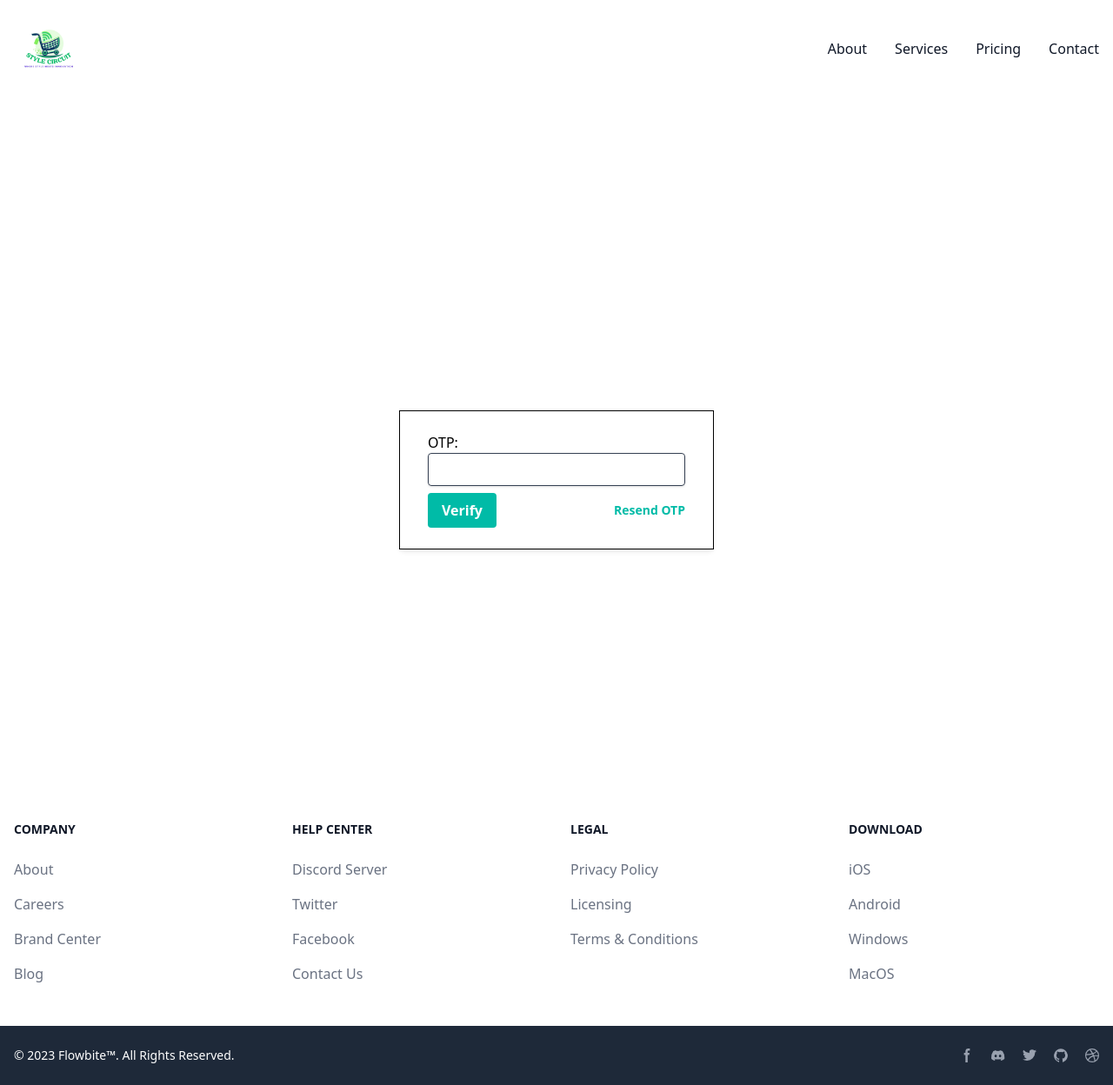
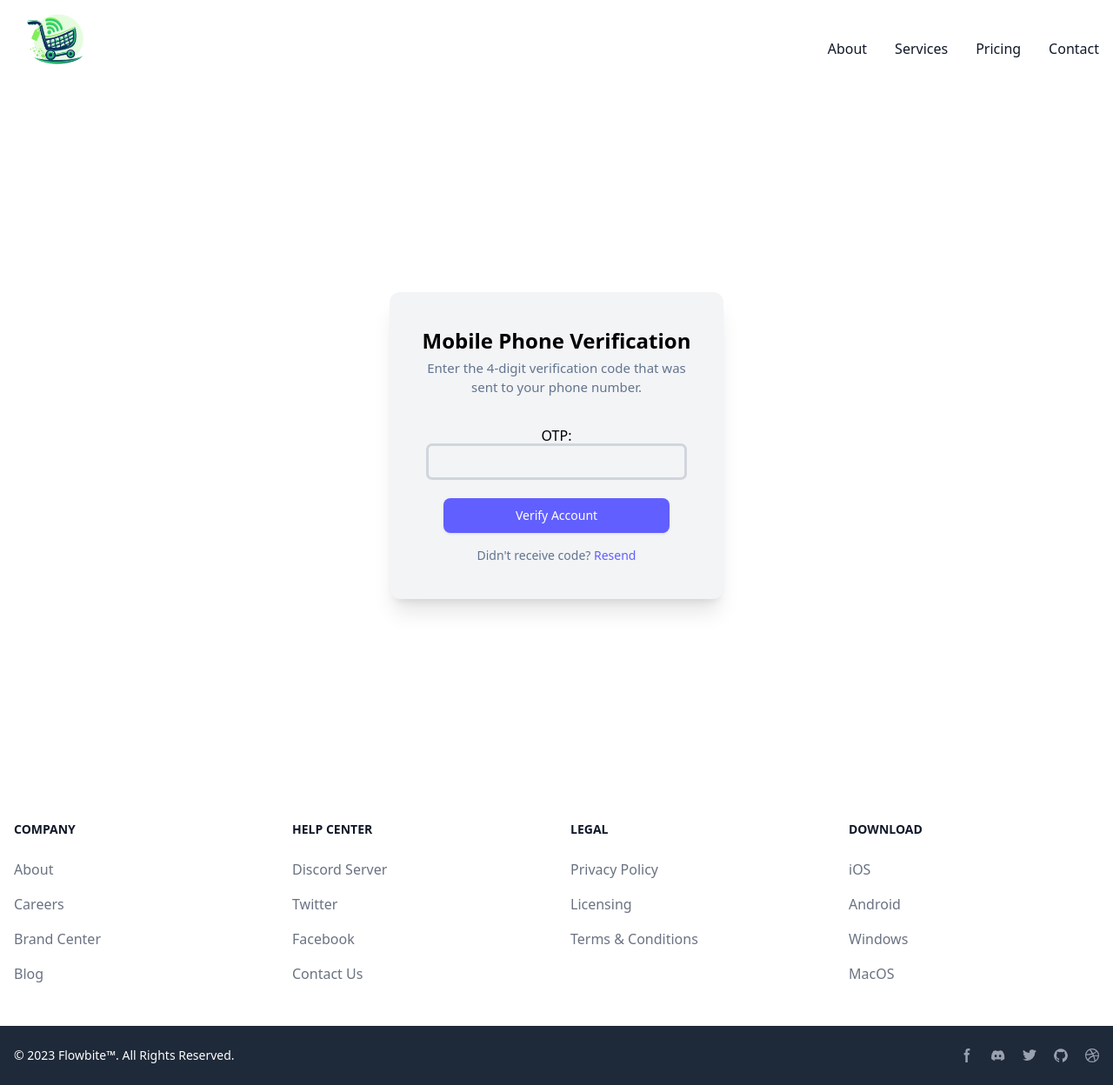
Before and after one commit to myselfanandvp/style_circuit, a Django app: page /user/otp/ in a window 1280 px wide. Shown: the whole page at 87% size. Run offline with Django 5.2, Linux system fonts and the light colour scheme; some libraries are stand-ins or nearby versions.

Commit message:
added otp verification and reset password page

```diff
--- a/templates/loginview.html
+++ b/templates/loginview.html
@@ -29,7 +29,7 @@
             </button>
         </div>
 
-      <div class="my-5 w-full">
+      <div class="my-5 w-full shadow-md">
             <a href="#"
                 class="flex items-center justify-center gap-3 w-full px-4 py-2 border border-gray-300 rounded-lg shadow hover:bg-gray-100 transition duration-300 ease-in-out cursor-pointer">
                 <img src="{% static 'icons/icons8-google.svg' %}" class="w-6 h-6" alt="Google Icon" />
--- a/templates/navbar.html
+++ b/templates/navbar.html
@@ -3,7 +3,7 @@
 <nav class="bg-white border-gray-200 dark:bg-gray-900">
   <div class="max-w-screen-xl flex flex-wrap items-center justify-between mx-auto p-4">
     <a href="{%url 'home_url'%}" class="flex items-center space-x-3 rtl:space-x-reverse">
-        <img src="{% static 'icons/18Sep24_Free_Upload__3_-removebg-preview.png' %}" class="h-20" alt="Flowbite Logo" />
+        <img src="{% static 'icons/icon.png' %}" class="h-20" alt="Flowbite Logo" />
         <span class="self-center text-2xl font-semibold whitespace-nowrap dark:text-white"></span>
     </a>
     <button data-collapse-toggle="navbar-default" type="button" class="inline-flex items-center p-2 w-10 h-10 justify-center text-sm text-gray-500 rounded-lg md:hidden hover:bg-gray-100 focus:outline-none focus:ring-2 focus:ring-gray-200 dark:text-gray-400 dark:hover:bg-gray-700 dark:focus:ring-gray-600" aria-controls="navbar-default" aria-expanded="false">
--- a/templates/signupview.html
+++ b/templates/signupview.html
@@ -33,7 +33,7 @@
                 Submit
             </button>
         </div>
-        <div class="my-5 w-full">
+        <div class="my-5 w-full shadow-md">
             <a href="#"
                 class="flex items-center justify-center gap-3 w-full px-4 py-2 border border-gray-300 rounded-lg shadow hover:bg-gray-100 transition duration-300 ease-in-out cursor-pointer">
                 <img src="{% static 'icons/icons8-google.svg' %}" class="w-6 h-6" alt="Google Icon" />
--- a/templates/verifyotp.html
+++ b/templates/verifyotp.html
@@ -3,21 +3,23 @@
 
 
 {%block content%}
-<div class="max-w-md mx-auto border mt-20">
-    <form class="bg-white shadow-md rounded px-8 py-6">
-        {%csrf_token%}
-        {{form}}
-        <div class="flex items-center justify-between">
-            <button
-                class="bg-teal-500 hover:bg-teal-700 text-white font-bold py-2 px-4 rounded focus:outline-none focus:shadow-outline"
-                type="button">
-                Verify
-            </button>
-            <a class="inline-block align-baseline font-bold text-sm text-teal-500 hover:text-teal-800" href="#">
-                Resend OTP
-            </a>
+<div class="max-w-sm mx-auto text-center bg-gray-100 px-4  sm:px-8 py-10 rounded-xl shadow-xl">
+    <header class="mb-8">
+        <h1 class="text-2xl font-bold mb-1">Mobile Phone Verification</h1>
+        <p class="text-[15px] text-slate-500">Enter the 4-digit verification code that was sent to your phone number.</p>
+    </header>
+    <form id="otp-form" method="post">
+        {% csrf_token %}
+        <div class="flex items-center justify-center">
+            {{form}}
+        </div>
+        <div class="max-w-[260px] mx-auto mt-4">
+            <button type="submit"
+                class="w-full inline-flex justify-center whitespace-nowrap rounded-lg bg-indigo-500 px-3.5 py-2.5 text-sm font-medium text-white shadow-sm shadow-indigo-950/10 hover:bg-indigo-600 focus:outline-none focus:ring focus:ring-indigo-300 focus-visible:outline-none focus-visible:ring focus-visible:ring-indigo-300 transition-colors duration-150">Verify
+                Account</button>
         </div>
     </form>
+    <div class="text-sm text-slate-500 mt-4">Didn't receive code? <a class="font-medium text-indigo-500 hover:text-indigo-600" href="#0">Resend</a></div>
 </div>
 
 
--- a/theme/static/css/dist/styles.css
+++ b/theme/static/css/dist/styles.css
@@ -9,6 +9,8 @@
     --font-mono: ui-monospace, SFMono-Regular, Menlo, Monaco, Consolas, "Liberation Mono",
       "Courier New", monospace;
     --color-red-500: oklch(63.7% 0.237 25.331);
+    --color-amber-100: oklch(96.2% 0.059 95.617);
+    --color-amber-200: oklch(92.4% 0.12 95.746);
     --color-teal-500: oklch(70.4% 0.14 182.503);
     --color-teal-700: oklch(51.1% 0.096 186.391);
     --color-teal-800: oklch(43.7% 0.078 188.216);
@@ -18,6 +20,16 @@
     --color-blue-600: oklch(54.6% 0.245 262.881);
     --color-blue-700: oklch(48.8% 0.243 264.376);
     --color-blue-800: oklch(42.4% 0.199 265.638);
+    --color-indigo-100: oklch(93% 0.034 272.788);
+    --color-indigo-300: oklch(78.5% 0.115 274.713);
+    --color-indigo-400: oklch(67.3% 0.182 276.935);
+    --color-indigo-500: oklch(58.5% 0.233 277.117);
+    --color-indigo-600: oklch(51.1% 0.262 276.966);
+    --color-indigo-950: oklch(25.7% 0.09 281.288);
+    --color-slate-100: oklch(96.8% 0.007 247.896);
+    --color-slate-200: oklch(92.9% 0.013 255.508);
+    --color-slate-500: oklch(55.4% 0.046 257.417);
+    --color-slate-900: oklch(20.8% 0.042 265.755);
     --color-gray-50: oklch(98.5% 0.002 247.839);
     --color-gray-100: oklch(96.7% 0.003 264.542);
     --color-gray-200: oklch(92.8% 0.006 264.531);
@@ -28,6 +40,7 @@
     --color-gray-700: oklch(37.3% 0.034 259.733);
     --color-gray-800: oklch(27.8% 0.033 256.848);
     --color-gray-900: oklch(21% 0.034 264.665);
+    --color-black: #000;
     --color-white: #fff;
     --spacing: 0.25rem;
     --breakpoint-sm: 40rem;
@@ -35,7 +48,7 @@
     --container-sm: 24rem;
     --container-md: 28rem;
     --container-lg: 32rem;
-    --container-4xl: 56rem;
+    --container-3xl: 48rem;
     --text-xs: 0.75rem;
     --text-xs--line-height: calc(1 / 0.75);
     --text-sm: 0.875rem;
@@ -47,13 +60,14 @@
     --font-weight-medium: 500;
     --font-weight-semibold: 600;
     --font-weight-bold: 700;
+    --font-weight-extrabold: 800;
     --tracking-normal: 0em;
     --leading-tight: 1.25;
     --leading-normal: 1.5;
     --radius-sm: 0.25rem;
-    --radius-md: 0.375rem;
     --radius-lg: 0.5rem;
-    --radius-3xl: 1.5rem;
+    --radius-xl: 0.75rem;
+    --radius-2xl: 1rem;
     --ease-in-out: cubic-bezier(0.4, 0, 0.2, 1);
     --default-transition-duration: 150ms;
     --default-transition-timing-function: cubic-bezier(0.4, 0, 0.2, 1);
@@ -287,8 +325,8 @@
   .mb-6 {
     margin-bottom: calc(var(--spacing) * 6);
   }
-  .ml-4 {
-    margin-left: calc(var(--spacing) * 4);
+  .mb-8 {
+    margin-bottom: calc(var(--spacing) * 8);
   }
   .block {
     display: block;
@@ -377,14 +400,47 @@
   .w-full {
     width: 100%;
   }
+  .w-lg {
+    width: var(--container-lg);
+  }
+  .w-max {
+    width: max-content;
+  }
+  .w-md {
+    width: var(--container-md);
+  }
   .w-screen {
     width: 100vw;
+  }
+  .w-sm {
+    width: var(--container-sm);
+  }
+  .max-w-3xl {
+    max-width: var(--container-3xl);
+  }
+  .max-w-80 {
+    max-width: calc(var(--spacing) * 80);
+  }
+  .max-w-100 {
+    max-width: calc(var(--spacing) * 100);
+  }
+  .max-w-\[260px\] {
+    max-width: 260px;
+  }
+  .max-w-full {
+    max-width: 100%;
   }
   .max-w-lg {
     max-width: var(--container-lg);
   }
+  .max-w-max {
+    max-width: max-content;
+  }
   .max-w-md {
     max-width: var(--container-md);
+  }
+  .max-w-screen {
+    max-width: 100vw;
   }
   .max-w-screen-xl {
     max-width: var(--breakpoint-xl);
@@ -450,15 +500,26 @@
   .rounded-lg {
     border-radius: var(--radius-lg);
   }
-  .rounded-md {
-    border-radius: var(--radius-md);
-  }
   .rounded-sm {
     border-radius: var(--radius-sm);
+  }
+  .rounded-xl {
+    border-radius: var(--radius-xl);
   }
   .border {
     border-style: var(--tw-border-style);
     border-width: 1px;
+  }
+  .border-0 {
+    border-style: var(--tw-border-style);
+    border-width: 0px;
+  }
+  .border-solid {
+    --tw-border-style: solid;
+    border-style: solid;
+  }
+  .border-amber-200 {
+    border-color: var(--color-amber-200);
   }
   .border-gray-100 {
     border-color: var(--color-gray-100);
@@ -484,8 +551,26 @@
   .bg-gray-100 {
     background-color: var(--color-gray-100);
   }
+  .bg-gray-200 {
+    background-color: var(--color-gray-200);
+  }
+  .bg-gray-300 {
+    background-color: var(--color-gray-300);
+  }
+  .bg-gray-500 {
+    background-color: var(--color-gray-500);
+  }
+  .bg-gray-600 {
+    background-color: var(--color-gray-600);
+  }
   .bg-gray-800 {
     background-color: var(--color-gray-800);
+  }
+  .bg-indigo-500 {
+    background-color: var(--color-indigo-500);
+  }
+  .bg-slate-100 {
+    background-color: var(--color-slate-100);
   }
   .bg-teal-500 {
     background-color: var(--color-teal-500);
@@ -505,14 +590,23 @@
   .p-6 {
     padding: calc(var(--spacing) * 6);
   }
+  .px-2 {
+    padding-inline: calc(var(--spacing) * 2);
+  }
   .px-3 {
     padding-inline: calc(var(--spacing) * 3);
+  }
+  .px-3\.5 {
+    padding-inline: calc(var(--spacing) * 3.5);
   }
   .px-4 {
     padding-inline: calc(var(--spacing) * 4);
   }
   .px-5 {
     padding-inline: calc(var(--spacing) * 5);
+  }
+  .px-6 {
+    padding-inline: calc(var(--spacing) * 6);
   }
   .px-8 {
     padding-inline: calc(var(--spacing) * 8);
@@ -554,6 +648,9 @@
     font-size: var(--text-xs);
     line-height: var(--tw-leading, var(--text-xs--line-height));
   }
+  .text-\[15px\] {
+    font-size: 15px;
+  }
   .leading-normal {
     --tw-leading: var(--leading-normal);
     line-height: var(--leading-normal);
@@ -596,8 +697,17 @@
   .text-gray-900 {
     color: var(--color-gray-900);
   }
+  .text-indigo-500 {
+    color: var(--color-indigo-500);
+  }
   .text-red-500 {
     color: var(--color-red-500);
+  }
+  .text-slate-500 {
+    color: var(--color-slate-500);
+  }
+  .text-slate-900 {
+    color: var(--color-slate-900);
   }
   .text-teal-500 {
     color: var(--color-teal-500);
@@ -627,10 +745,64 @@
     --tw-shadow: 0 20px 25px -5px var(--tw-shadow-color, rgb(0 0 0 / 0.1)), 0 8px 10px -6px var(--tw-shadow-color, rgb(0 0 0 / 0.1));
     box-shadow: var(--tw-inset-shadow), var(--tw-inset-ring-shadow), var(--tw-ring-offset-shadow), var(--tw-ring-shadow), var(--tw-shadow);
   }
+  .shadow-indigo-950\/10 {
+    --tw-shadow-color: color-mix(in srgb, oklch(25.7% 0.09 281.288) 10%, transparent);
+  }
+  @supports (color: color-mix(in lab, red, red)) {
+    .shadow-indigo-950\/10 {
+      --tw-shadow-color: color-mix(in oklab, color-mix(in oklab, var(--color-indigo-950) 10%, transparent) var(--tw-shadow-alpha), transparent);
+    }
+  }
+  .outline {
+    outline-style: var(--tw-outline-style);
+    outline-width: 1px;
+  }
+  .outline-1 {
+    outline-style: var(--tw-outline-style);
+    outline-width: 1px;
+  }
+  .outline-2 {
+    outline-style: var(--tw-outline-style);
+    outline-width: 2px;
+  }
+  .outline-3 {
+    outline-style: var(--tw-outline-style);
+    outline-width: 3px;
+  }
+  .outline-amber-100 {
+    outline-color: var(--color-amber-100);
+  }
+  .outline-gray-100 {
+    outline-color: var(--color-gray-100);
+  }
+  .outline-gray-200 {
+    outline-color: var(--color-gray-200);
+  }
+  .outline-gray-300 {
+    outline-color: var(--color-gray-300);
+  }
+  .outline-gray-400 {
+    outline-color: var(--color-gray-400);
+  }
+  .outline-gray-500 {
+    outline-color: var(--color-gray-500);
+  }
+  .outline-gray-800 {
+    outline-color: var(--color-gray-800);
+  }
   .transition {
     transition-property: color, background-color, border-color, outline-color, text-decoration-color, fill, stroke, --tw-gradient-from, --tw-gradient-via, --tw-gradient-to, opacity, box-shadow, transform, translate, scale, rotate, filter, -webkit-backdrop-filter, backdrop-filter, display, visibility, content-visibility, overlay, pointer-events;
     transition-timing-function: var(--tw-ease, var(--default-transition-timing-function));
     transition-duration: var(--tw-duration, var(--default-transition-duration));
+  }
+  .transition-colors {
+    transition-property: color, background-color, border-color, outline-color, text-decoration-color, fill, stroke, --tw-gradient-from, --tw-gradient-via, --tw-gradient-to;
+    transition-timing-function: var(--tw-ease, var(--default-transition-timing-function));
+    transition-duration: var(--tw-duration, var(--default-transition-duration));
+  }
+  .duration-150 {
+    --tw-duration: 150ms;
+    transition-duration: 150ms;
   }
   .duration-300 {
     --tw-duration: 300ms;
@@ -703,16 +911,62 @@
   .focus\:ring-gray-200:focus {
     --tw-ring-color: var(--color-gray-200);
   }
-  .focus\:ring-teal-500:focus {
-    --tw-ring-color: var(--color-teal-500);
+  .focus\:ring-indigo-100:focus {
+    --tw-ring-color: var(--color-indigo-100);
+  }
+  .focus\:ring-indigo-300:focus {
+    --tw-ring-color: var(--color-indigo-300);
+  }
+  .focus\:outline-gray-300:focus {
+    outline-color: var(--color-gray-300);
+  }
+  .focus\:outline-gray-400:focus {
+    outline-color: var(--color-gray-400);
+  }
+  .focus\:outline-gray-500:focus {
+    outline-color: var(--color-gray-500);
+  }
+  .focus\:outline-gray-800:focus {
+    outline-color: var(--color-gray-800);
   }
   .focus\:outline-none:focus {
     --tw-outline-style: none;
     outline-style: none;
   }
+  .focus-visible\:ring:focus-visible {
+    --tw-ring-shadow: var(--tw-ring-inset,) 0 0 0 calc(1px + var(--tw-ring-offset-width)) var(--tw-ring-color, currentcolor);
+    box-shadow: var(--tw-inset-shadow), var(--tw-inset-ring-shadow), var(--tw-ring-offset-shadow), var(--tw-ring-shadow), var(--tw-shadow);
+  }
+  .focus-visible\:ring-indigo-300:focus-visible {
+    --tw-ring-color: var(--color-indigo-300);
+  }
+  .focus-visible\:outline-none:focus-visible {
+    --tw-outline-style: none;
+    outline-style: none;
+  }
+  @media (width >= 40rem) {
+    .sm\:w-1 {
+      width: calc(var(--spacing) * 1);
+    }
+  }
+  @media (width >= 40rem) {
+    .sm\:w-50 {
+      width: calc(var(--spacing) * 50);
+    }
+  }
+  @media (width >= 40rem) {
+    .sm\:w-100 {
+      width: calc(var(--spacing) * 100);
+    }
+  }
   @media (width >= 40rem) {
     .sm\:grid-cols-2 {
       grid-template-columns: repeat(2, minmax(0, 1fr));
+    }
+  }
+  @media (width >= 40rem) {
+    .sm\:px-8 {
+      padding-inline: calc(var(--spacing) * 8);
     }
   }
   @media (width >= 40rem) {
@@ -1016,6 +1265,11 @@
   inherits: false;
   initial-value: 0 0 #0000;
 }
+@property --tw-outline-style {
+  syntax: "*";
+  inherits: false;
+  initial-value: solid;
+}
 @property --tw-duration {
   syntax: "*";
   inherits: false;
@@ -1046,6 +1300,7 @@
       --tw-ring-offset-width: 0px;
       --tw-ring-offset-color: #fff;
       --tw-ring-offset-shadow: 0 0 #0000;
+      --tw-outline-style: solid;
       --tw-duration: initial;
       --tw-ease: initial;
     }
--- a/usermanagement/forms.py
+++ b/usermanagement/forms.py
@@ -2,20 +2,31 @@ from django.forms import ModelForm
 from .models import CustomUser
 from django import forms
 
+
 class SignupForm(ModelForm):
-    input_field_style= {'class':'bg-gray-50 border border-gray-300 text-gray-900 text-sm rounded-lg focus:ring-blue-500 focus:border-blue-500 block w-full p-2.5'}
-    email=forms.EmailField(widget=forms.EmailInput(attrs={**input_field_style}))
-    username=forms.CharField(widget=forms.TextInput(attrs=input_field_style),label="User Name")
-    fullname=forms.CharField(widget=forms.TextInput(attrs=input_field_style),label='Full Name')
-    phonenumber=forms.CharField(widget=forms.NumberInput(attrs={**input_field_style,'placeholder':'1234567895'}),max_length=10,label="Phone Number")
-    password=forms.CharField(widget=forms.PasswordInput(attrs=input_field_style),label="Password")
-    profile_img=forms.ImageField(widget=forms.ClearableFileInput(attrs={'class':'bg-gray-50 border border-gray-300 text-gray-900 text-sm rounded-lg focus:ring-blue-500 focus:border-blue-500 block w-full p-2.5 cursor-pointer'}),label='Profile Image')
+    input_field_style = {
+        'class': 'bg-gray-50 border border-gray-300 text-gray-900 text-sm rounded-lg focus:ring-blue-500 focus:border-blue-500 block w-full p-2.5'}
+    email = forms.EmailField(
+        widget=forms.EmailInput(attrs={**input_field_style}))
+    username = forms.CharField(widget=forms.TextInput(
+        attrs=input_field_style), label="User Name")
+    fullname = forms.CharField(widget=forms.TextInput(
+        attrs=input_field_style), label='Full Name')
+    phonenumber = forms.CharField(widget=forms.NumberInput(
+        attrs={**input_field_style, 'placeholder': '1234567895'}), max_length=10, label="Phone Number")
+    password = forms.CharField(widget=forms.PasswordInput(
+        attrs=input_field_style), label="Password")
+    profile_img = forms.ImageField(widget=forms.ClearableFileInput(
+        attrs={'class': 'bg-gray-50 border border-gray-300 text-gray-900 text-sm rounded-lg focus:ring-blue-500 focus:border-blue-500 block w-full p-2.5 cursor-pointer'}), label='Profile Image')
+
     class Meta:
         model = CustomUser
-        fields = ['email','username','fullname','phonenumber','password','profile_img']
-        exclude=['first_name','last_name','is_active','is_staff','is_superuser','last_login','groups','user_permissions','date_joined']
+        fields = ['email', 'username', 'fullname',
+                  'phonenumber', 'password', 'profile_img']
+        exclude = ['first_name', 'last_name', 'is_active', 'is_staff',
+                   'is_superuser', 'last_login', 'groups', 'user_permissions', 'date_joined']
 
-    def save(self,commit=True):
+    def save(self, commit=True):
         user = super().save(commit=False)
         password = self.cleaned_data['password']
         user.set_password(password)
@@ -23,18 +34,34 @@ class SignupForm(ModelForm):
             user.save()
         return user
 
+
 class LoginForm(forms.Form):
-    input_field_style= {'class':'bg-gray-50 border border-gray-300 text-gray-900 text-sm rounded-lg focus:ring-blue-500 focus:border-blue-500 block w-full p-2.5'}
-    email=forms.EmailField(widget=forms.EmailInput(attrs={**input_field_style}),required=True,label="Email")
-    password=forms.CharField(widget=forms.PasswordInput(attrs=input_field_style),required=True,label="Password")
-
-
+    input_field_style = {
+        'class': 'bg-gray-50 border border-gray-300 text-gray-900 text-sm rounded-lg focus:ring-blue-500 focus:border-blue-500 block w-full p-2.5'}
+    email = forms.EmailField(widget=forms.EmailInput(
+        attrs={**input_field_style}), required=True, label="Email")
+    password = forms.CharField(widget=forms.PasswordInput(
+        attrs=input_field_style), required=True, label="Password")
 
 
 class ForgotpswForm(forms.Form):
-    input_field_style= {'class':'bg-blue-50 border border-gray-300 text-gray-900 text-sm rounded-lg focus:ring-blue-500 focus:border-blue-500 block w-full p-2.5'}
-    email=forms.EmailField(widget=forms.EmailInput(attrs={**input_field_style}))
+    input_field_style = {
+        'class': 'bg-blue-50 border border-gray-300 text-gray-900 text-sm rounded-lg focus:ring-blue-500 focus:border-blue-500 block w-full p-2.5'}
+    email = forms.EmailField(
+        widget=forms.EmailInput(attrs={**input_field_style}))
 
 
 class OtpForm(forms.Form):
-    otp_field=forms.CharField(widget=forms.NumberInput(attrs={'class':'shadow appearance-none border rounded w-full py-2 px-3 text-gray-700 leading-tight focus:outline-none focus:shadow-outline mb-2'}),label="OTP:")
+    otp_field = forms.CharField(widget=forms.NumberInput(
+        attrs={'class': 'shadow appearance-none border-solid  outline-3 outline-gray-300 rounded w-full py-2 px-3 text-gray-700 leading-tight  focus:outline-gray-400 focus:shadow mb-2'}), label="OTP:", required=True)
+
+    def save(self):
+        print("Hello world")
+
+
+class RestPasswordForm(forms.Form):
+    input_field_style = {
+        'class': 'bg-gray-50 border border-gray-300 text-gray-900 text-sm rounded-lg focus:ring-blue-500 focus:border-blue-500 block w-full p-2.5'}
+    newpassword = forms.CharField(
+        widget=forms.PasswordInput(attrs={**input_field_style}),label="New Password")
+    confirm_password = forms.CharField(widget=forms.PasswordInput(attrs={**input_field_style}),label="Confirm Password")
--- a/usermanagement/urls.py
+++ b/usermanagement/urls.py
@@ -1,5 +1,5 @@
 from django.urls import path
-from .views import SignupView,LoginView,HomeView,LogoutView,ForgotPasswordView,VerifyOtp
+from .views import SignupView,LoginView,HomeView,LogoutView,ForgotPasswordView,VerifyOtp,ResetPasswordView
 urlpatterns=[
     path('signup/',SignupView.as_view(),name='signup_url'),
     path('login/',LoginView.as_view(),name='login_url'),
@@ -7,4 +7,5 @@ urlpatterns=[
     path('logout/',LogoutView.as_view(),name='logout_url'),
     path('forgotpassword/',ForgotPasswordView.as_view(),name='forgotpsw_url'),
     path('otp/',VerifyOtp.as_view(),name='otp_url'),
+    path('resetpassword/',ResetPasswordView.as_view(),name='resetpsw_url'),
 ]
--- a/usermanagement/views.py
+++ b/usermanagement/views.py
@@ -4,7 +4,9 @@ from django.contrib.auth import login, authenticate, logout
 from django.contrib.auth.mixins import LoginRequiredMixin
 from django.utils.decorators import method_decorator
 from django.views.decorators.cache import never_cache
-from .forms import SignupForm, LoginForm,ForgotpswForm,OtpForm
+from django.http import HttpResponse
+from .forms import SignupForm, LoginForm,ForgotpswForm,OtpForm,RestPasswordForm
+
 
 
 # Create your views here.
@@ -76,3 +78,22 @@ class VerifyOtp(View):
     def get(self,request):
         form=OtpForm()
         return render(request,'verifyotp.html',{'form':form})
+
+    def post(self,request):
+        form= OtpForm(request.POST)
+        if form.is_valid():
+            form.save()
+            return HttpResponse("Worked")
+        return  HttpResponse("Hello world")
+
+
+class ResetPasswordView(View):
+    def get(self,request):
+        form=RestPasswordForm()
+        return render(request,'resetpassword.html',{'form':form})
+
+
+    def post(self,request):
+        form=RestPasswordForm(request.POST)
+        if form.is_valid():
+            return HttpResponse("worked")
```
Also changed, not shown: other parts of theme/static/css/dist/styles.css (+89 -37 lines), templates/resetpassword.html (added, +23 -0 lines), static/icons/18Sep24_Free_Upload-removebg-preview (1).png (added), static/icons/18Sep24_Free_Upload-removebg-preview.png (deleted), static/icons/18Sep24_Free_Upload__2_-removebg-preview.png (deleted), static/icons/18Sep24_Free_Upload__3_-removebg-preview.png (deleted), static/icons/icon.png (added).
